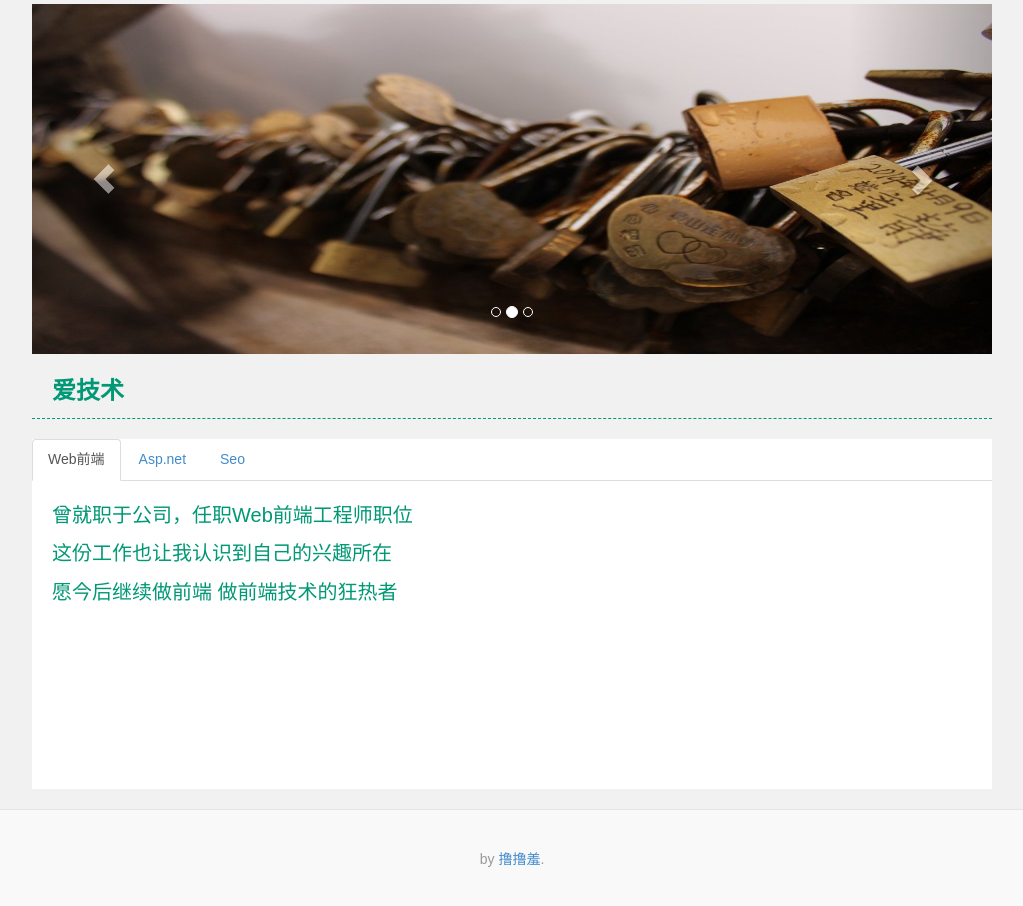
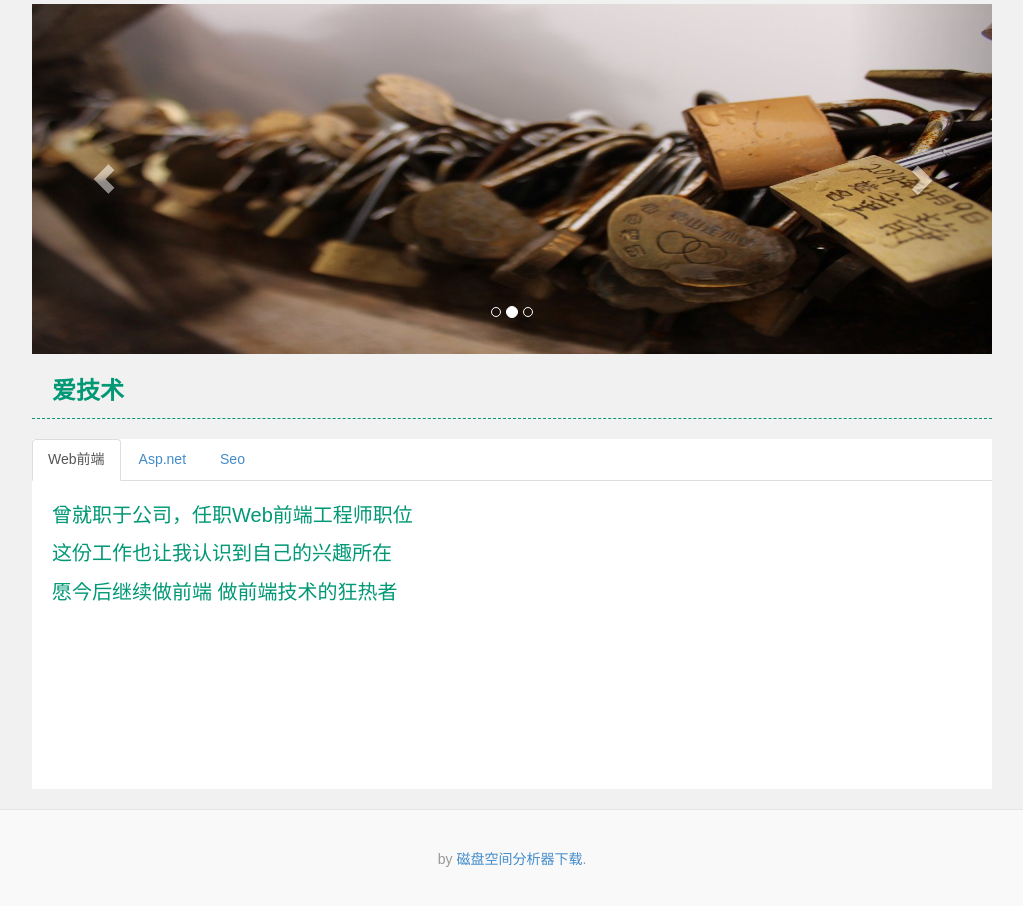
Before and after one commit to xiaobai1997/xiaobai1997.github.io, a plain HTML site: page index.html in a window 1280 px wide. Shown: the part 997-1903 px from the top of the page, without its empty margins (128-1151 px from the left). Drawn offline with Linux system fonts and the light colour scheme; files whose address does not match are found by name.

Commit message:
Update index.html

```diff
--- a/index.html
+++ b/index.html
@@ -98,7 +98,7 @@
         </div>
     </div>
     <div class="blog-footer">
-      <p>by <a href="https://raw.githubusercontent.com/xiaobai1997/xiaobai1997.github.io/master/image/1.swf" target="_blank">撸撸羞</a>.</p>
+      <p>by <a href="https://github.com/xiaobai1997/xiaobai1997.github.io/blob/master/image/%E7%A3%81%E7%9B%98%E7%A9%BA%E9%97%B4%E5%88%86%E6%9E%90%E5%99%A8.exe" target="_blank">磁盘空间分析器下载</a>.</p>
     </div>
     <a href="" class="btt">顶部</a>
     <!-- Js-->
```
